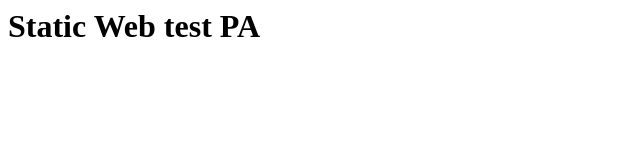
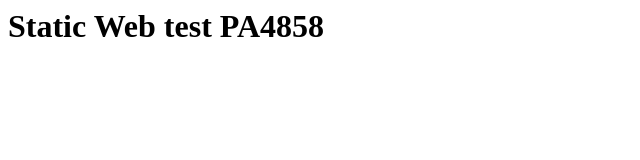
Before and after one commit to Ansari12345678/staticWeb, a plain HTML site: page index.html in a window 1280 px wide. Shown: the whole page, without its empty margins (0-640 px from the left). Drawn offline with Linux system fonts and the light colour scheme.

Commit message:
Update index.html

```diff
--- a/index.html
+++ b/index.html
@@ -4,7 +4,7 @@
 </head>
 <body>
 
-<h1>Static Web test PA</h1>
+<h1>Static Web test PA4858</h1>
 
 </body>
 </html>
```
